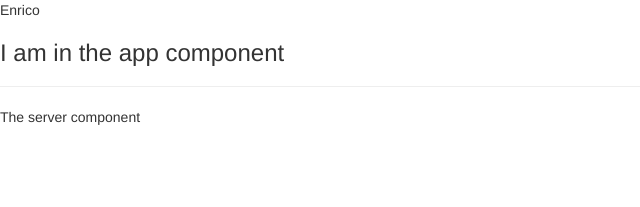
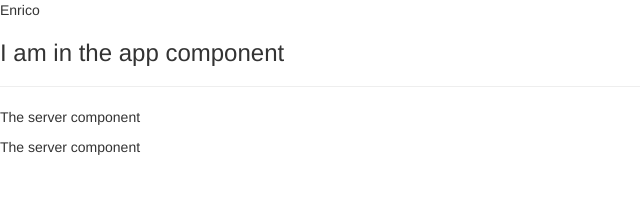
Before and after one commit to egch/udemy-angular-app, an Angular app: page / in a window 1280 px wide. Shown: the top 207 px of the page, without its empty margins (0-640 px from the left). Built offline with nearby package versions, Linux system fonts and the light colour scheme.

Commit message:
create components with cli

```diff
--- a/src/app/app.component.html
+++ b/src/app/app.component.html
@@ -2,4 +2,4 @@
 <p>{{name}}</p>
 <h3>I am in the app component</h3>
 <hr>
-<app-server></app-server>
+<app-servers></app-servers>
--- a/src/app/app.module.ts
+++ b/src/app/app.module.ts
@@ -4,11 +4,13 @@
 
 import { AppComponent } from './app.component';
 import { ServerComponent } from './server/server.component';
+import { ServersComponent } from './servers/servers.component';
 
 @NgModule({
   declarations: [
     AppComponent,
-    ServerComponent
+    ServerComponent,
+    ServersComponent
   ],
   imports: [
     BrowserModule
--- /dev/null
+++ b/src/app/servers/servers.component.html
@@ -0,0 +1,2 @@
+<app-server></app-server>
+<app-server></app-server>
```
Also changed, not shown: src/app/servers/servers.component.ts (added, +10 -0 lines), src/app/servers/servers.component.css (added), 1 other file (tests, documents, lock files or other folders).
